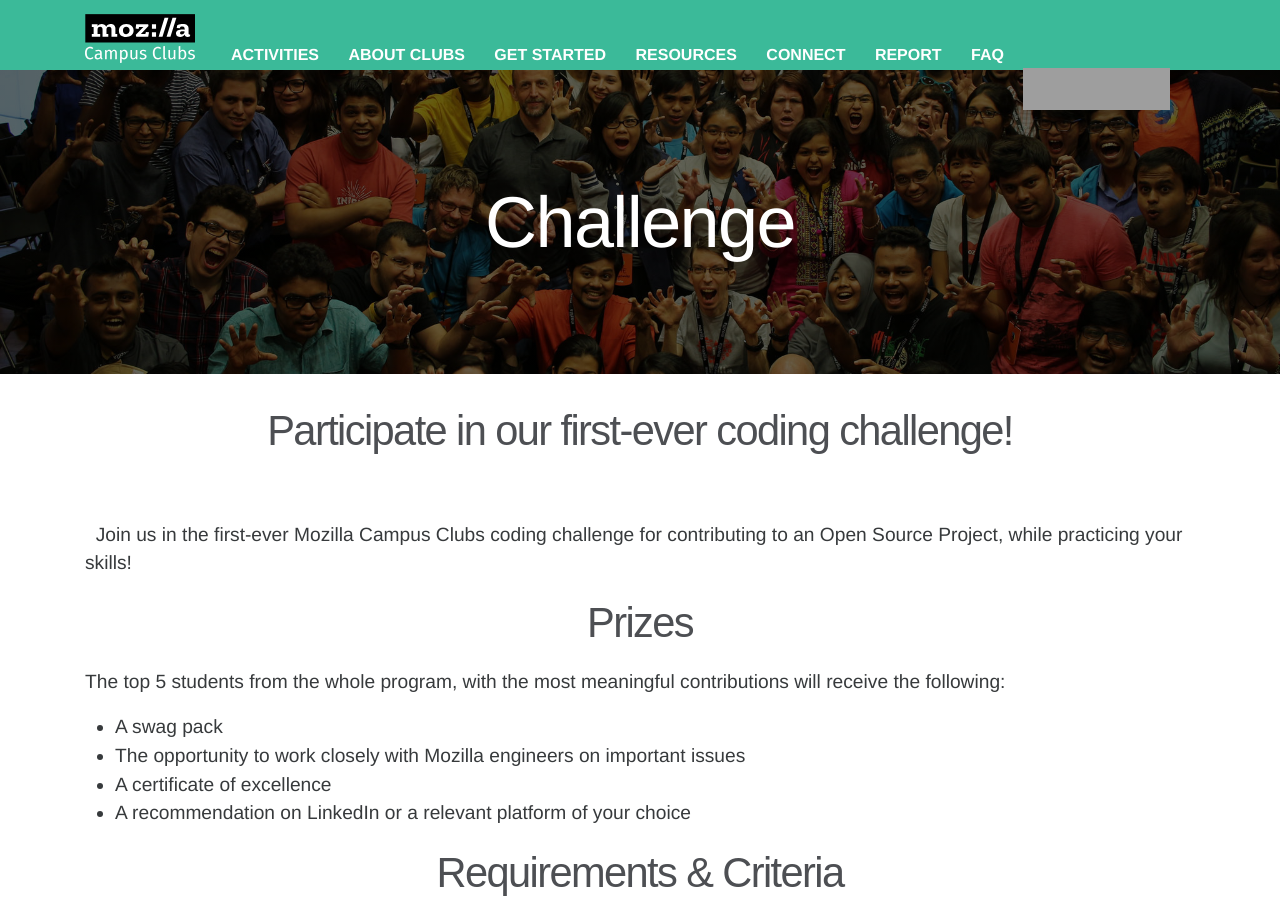
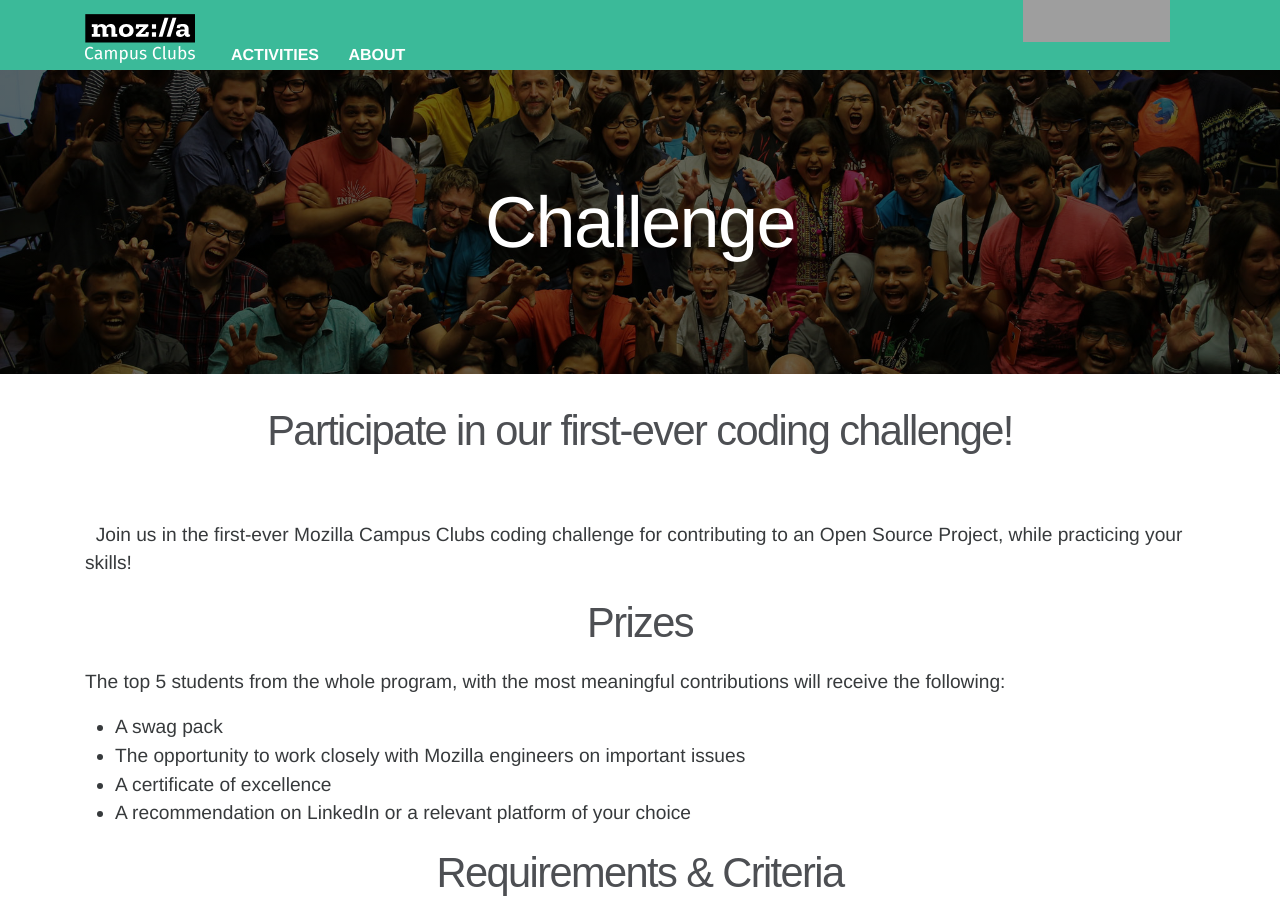
Before and after one commit to mozilla/mozilla-campus-clubs, a Jekyll site: the page built from _pages/challenge.md, in a window 1280 px wide and 900 px high. Built offline with Jekyll 4.4.1, drawn with Linux system fonts in a browser that asks for light colours; some web fonts are replaced; grey boxes are pictures that could not be loaded.

Commit message:
Initial commit

```diff
--- a/_includes/header.html
+++ b/_includes/header.html
@@ -9,12 +9,12 @@
       </button>
       <div class="collapse navbar-toggleable-md" id="exCollapsingNavbar">
         <a class="nav-link" href="/activities/">Activities</a>
-        <a class="nav-link" href="/about/">About Clubs</a>
-        <a class="nav-link" href="/get-started/">Get Started</a>
+        <a class="nav-link" href="/about/">About</a>
+        <!--<a class="nav-link" href="/get-started/">Get Started</a>
         <a class="nav-link" href="/resources/">Resources</a>
         <a class="nav-link" href="/connect/">Connect</a>
         <a class="nav-link" href="/report/#">Report</a>
-        <a class="nav-link" href="/faq/">FAQ</a>
+        <a class="nav-link" href="/faq/">FAQ</a>-->
       </div>
 
       <div id="tabzilla" class="hidden-lg-down">
```
